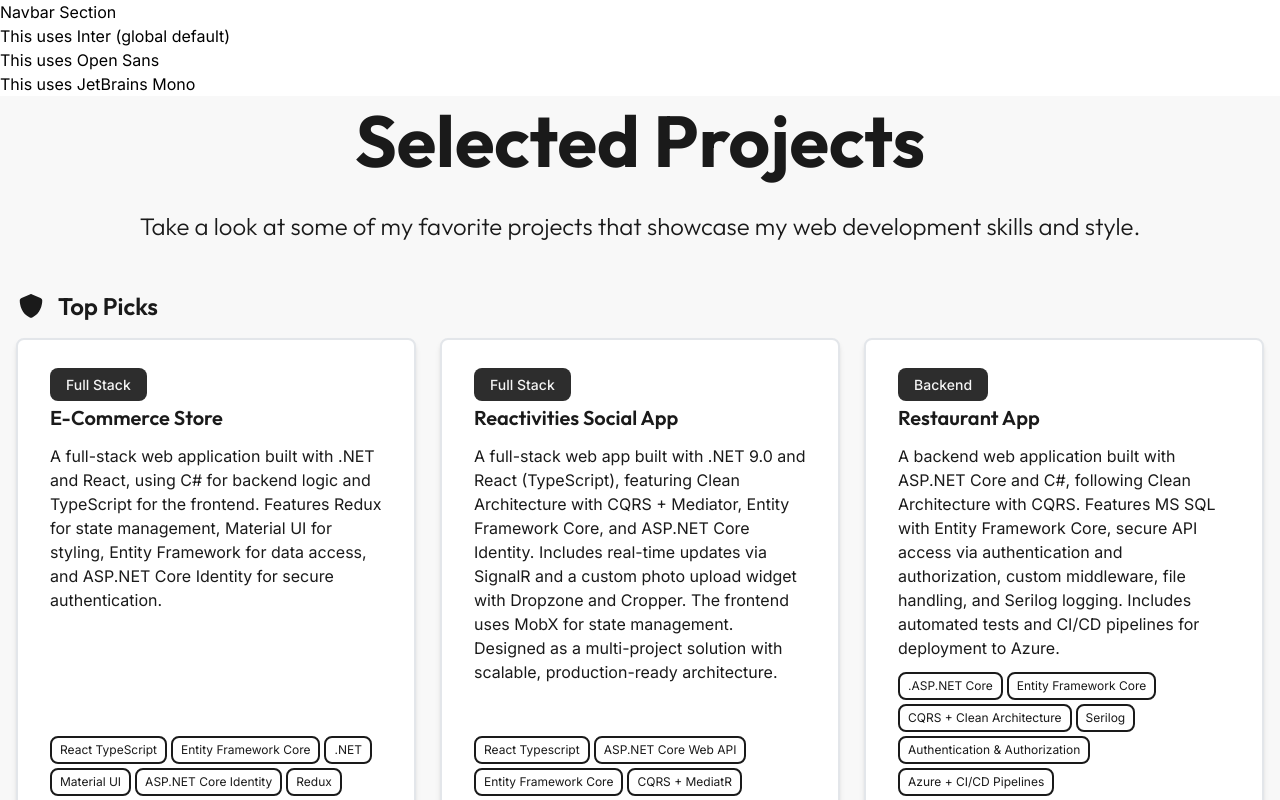
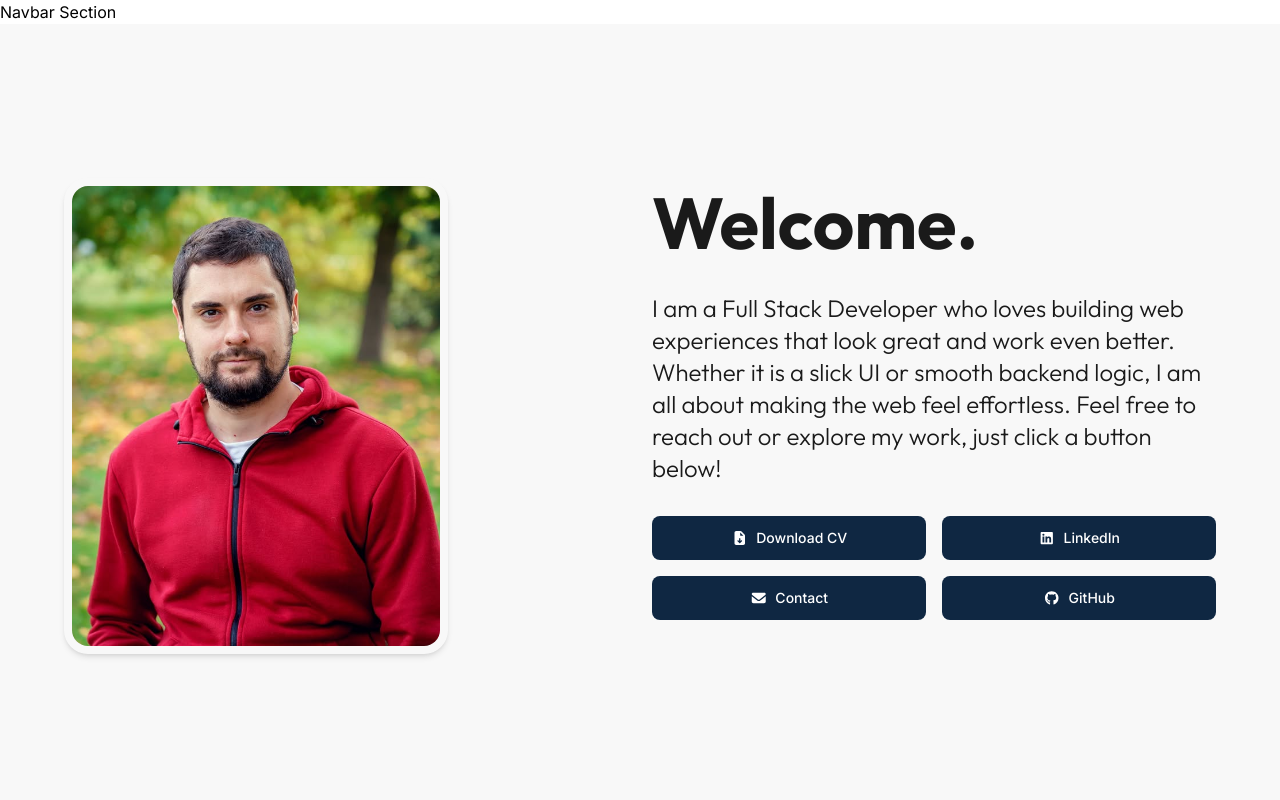
Before and after one commit to argirowski/ArgirovskiPortfolio, a React (Create React App) app: page / in a window 1280 px wide. Shown: the top 800 px of the page. Built offline with nearby package versions, Linux system fonts and the light colour scheme.

Commit message:
Working with the home page

```diff
--- a/src/components/HomePage/HomePage.tsx
+++ b/src/components/HomePage/HomePage.tsx
@@ -1,5 +1,4 @@
 import React from "react";
-import "./HomePage.css";
 import { FontAwesomeIcon } from "@fortawesome/react-fontawesome";
 import { faLinkedin, faGithub } from "@fortawesome/free-brands-svg-icons";
 import { faEnvelope, faFileArrowDown } from "@fortawesome/free-solid-svg-icons";
@@ -10,82 +9,79 @@ import { handleDownloadCV } from "../../common/utils";
 const HomePage: React.FC<HomePageProps> = ({ onNavClick }) => {
   return (
     <>
-      <div className="font-sans">This uses Inter (global default)</div>
-      <div className="font-open-sans">This uses Open Sans</div>
-      <div className="font-jetbrains">This uses JetBrains Mono</div>
+      <section className="min-h-screen flex items-center justify-center bg-contact-bg px-4">
+        <div className="text-left w-full max-w-6xl">
+          {/* Home Content */}
+          <div className="grid grid-cols-12 gap-6 mx-auto">
+            {/* Left Half - 6 columns */}
+            <div className="col-span-6">
+              <img
+                src={profileImage}
+                alt="Gjorgji Argirovski"
+                className="max-w-sm w-full h-auto rounded-3xl shadow-md mb-4 p-2"
+              />
+            </div>
+
+            {/* Right Half - 6 columns */}
+            <div className="col-span-6">
+              <h1 className="text-7xl font-bold leading-tight text-contact-heading text-left">
+                Welcome.
+              </h1>
+              <h2 className="text-2xl font-light mt-6 text-contact-heading text-left">
+                I am a Full Stack Developer who loves building web experiences
+                that look great and work even better. Whether it is a slick UI
+                or smooth backend logic, I am all about making the web feel
+                effortless. Feel free to reach out or explore my work, just
+                click a button below!
+              </h2>
+
+              {/* Buttons Section - Split into two halves */}
+              <div className="mt-8 grid grid-cols-2 gap-4">
+                {/* Left buttons half */}
+                <div className="space-y-4">
+                  <button
+                    onClick={() => handleDownloadCV(RESUME_PDF_URL)}
+                    className="w-full bg-contact-link hover:bg-contact-link-hover text-white py-3 px-6 rounded-lg text-sm font-medium transition-colors duration-200 flex items-center justify-center gap-2"
+                  >
+                    <FontAwesomeIcon icon={faFileArrowDown} />
+                    Download CV
+                  </button>
+                  <a
+                    href="mailto:gjorgji.argirovski@gmail.com"
+                    className="w-full bg-contact-link hover:bg-contact-link-hover text-white py-3 px-6 rounded-lg text-sm font-medium transition-colors duration-200 flex items-center justify-center gap-2"
+                  >
+                    <FontAwesomeIcon icon={faEnvelope} />
+                    Contact
+                  </a>
+                </div>
+
+                {/* Right buttons half */}
+                <div className="space-y-4">
+                  <a
+                    href="https://www.linkedin.com/in/gjorgji-argirovski/"
+                    target="_blank"
+                    rel="noopener noreferrer"
+                    className="w-full bg-contact-link hover:bg-contact-link-hover text-white py-3 px-6 rounded-lg text-sm font-medium transition-colors duration-200 flex items-center justify-center gap-2"
+                  >
+                    <FontAwesomeIcon icon={faLinkedin} />
+                    LinkedIn
+                  </a>
+                  <a
+                    href="https://github.com/argirowski"
+                    target="_blank"
+                    rel="noopener noreferrer"
+                    className="w-full bg-contact-link hover:bg-contact-link-hover text-white py-3 px-6 rounded-lg text-sm font-medium transition-colors duration-200 flex items-center justify-center gap-2"
+                  >
+                    <FontAwesomeIcon icon={faGithub} />
+                    GitHub
+                  </a>
+                </div>
+              </div>
+            </div>
+          </div>
+        </div>
+      </section>
     </>
-    // <section className="home-page-section d-flex align-items-center">
-    //   <Container>
-    //     <Row className="align-items-center h-100">
-    //       <Col lg={6} className="text-center mb-5 mb-lg-0">
-    //         <div className="profile-image-container">
-    //           <img
-    //             src={profileImage}
-    //             alt="Gjorgji Argirovski"
-    //             className="img-fluid profile-image"
-    //           />
-    //         </div>
-    //       </Col>
-
-    //       <Col lg={6}>
-    //         <div className="text-content">
-    //           <h1 className="mb-4">Welcome!</h1>
-    //           <p className="mb-4">
-    //             I'm a Full Stack Developer who loves building web experiences
-    //             that look great and work even better. Whether it's a slick UI or
-    //             smooth backend logic, I’m all about making the web feel
-    //             effortless. Feel free to reach out or explore my work, just
-    //             click a button below!
-    //           </p>
-    //           <div className="d-flex flex-column flex-md-row gap-3 mb-2">
-    //             <Button
-    //               size="lg"
-    //               onClick={() => handleDownloadCV(RESUME_PDF_URL)}
-    //               className="px-4 py-2 home-btn-contact"
-    //             >
-    //               <FontAwesomeIcon icon={faFileArrowDown} className="me-2" />
-    //               Download CV
-    //             </Button>
-    //             <Button
-    //               size="lg"
-    //               as="a"
-    //               href="mailto:gjorgji.argirovski@gmail.com"
-    //               className="px-4 py-2 home-btn-contact"
-    //             >
-    //               <FontAwesomeIcon icon={faEnvelope} className="me-2" />
-    //               Contact
-    //             </Button>
-    //           </div>
-
-    //           <div className="d-flex flex-column flex-md-row gap-3 mb-5 justify-content-center justify-content-lg-start">
-    //             <Button
-    //               size="lg"
-    //               as="a"
-    //               href="https://www.linkedin.com/in/gjorgji-argirovski/"
-    //               target="_blank"
-    //               rel="noopener noreferrer"
-    //               className="px-4 py-2 home-btn-contact"
-    //             >
-    //               <FontAwesomeIcon icon={faLinkedin} className="me-2" />
-    //               LinkedIn
-    //             </Button>
-    //             <Button
-    //               size="lg"
-    //               as="a"
-    //               href="https://github.com/argirowski"
-    //               target="_blank"
-    //               rel="noopener noreferrer"
-    //               className="px-4 py-2 home-btn-contact"
-    //             >
-    //               <FontAwesomeIcon icon={faGithub} className="me-2" />
-    //               GitHub
-    //             </Button>
-    //           </div>
-    //         </div>
-    //       </Col>
-    //     </Row>
-    //   </Container>
-    // </section>
   );
 };
 
```
